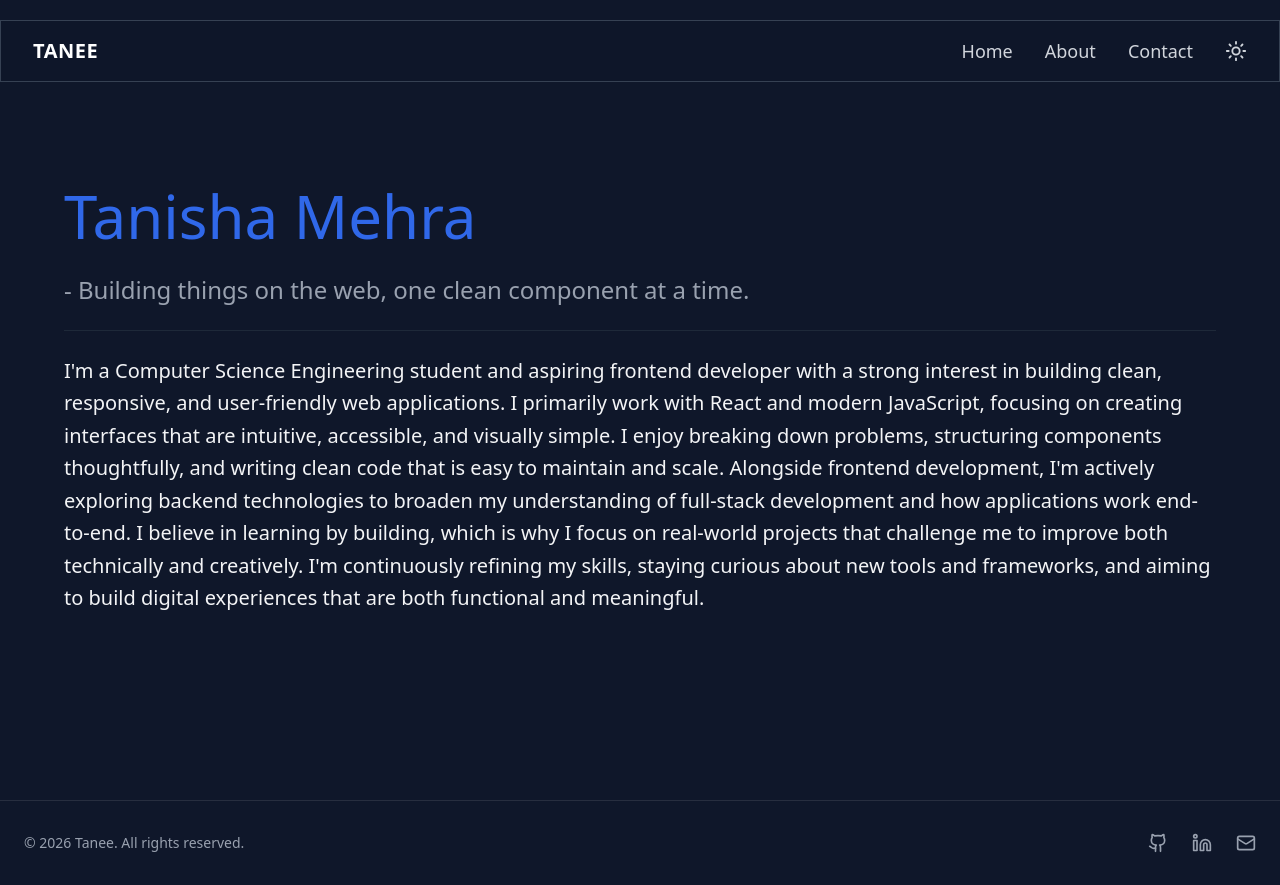
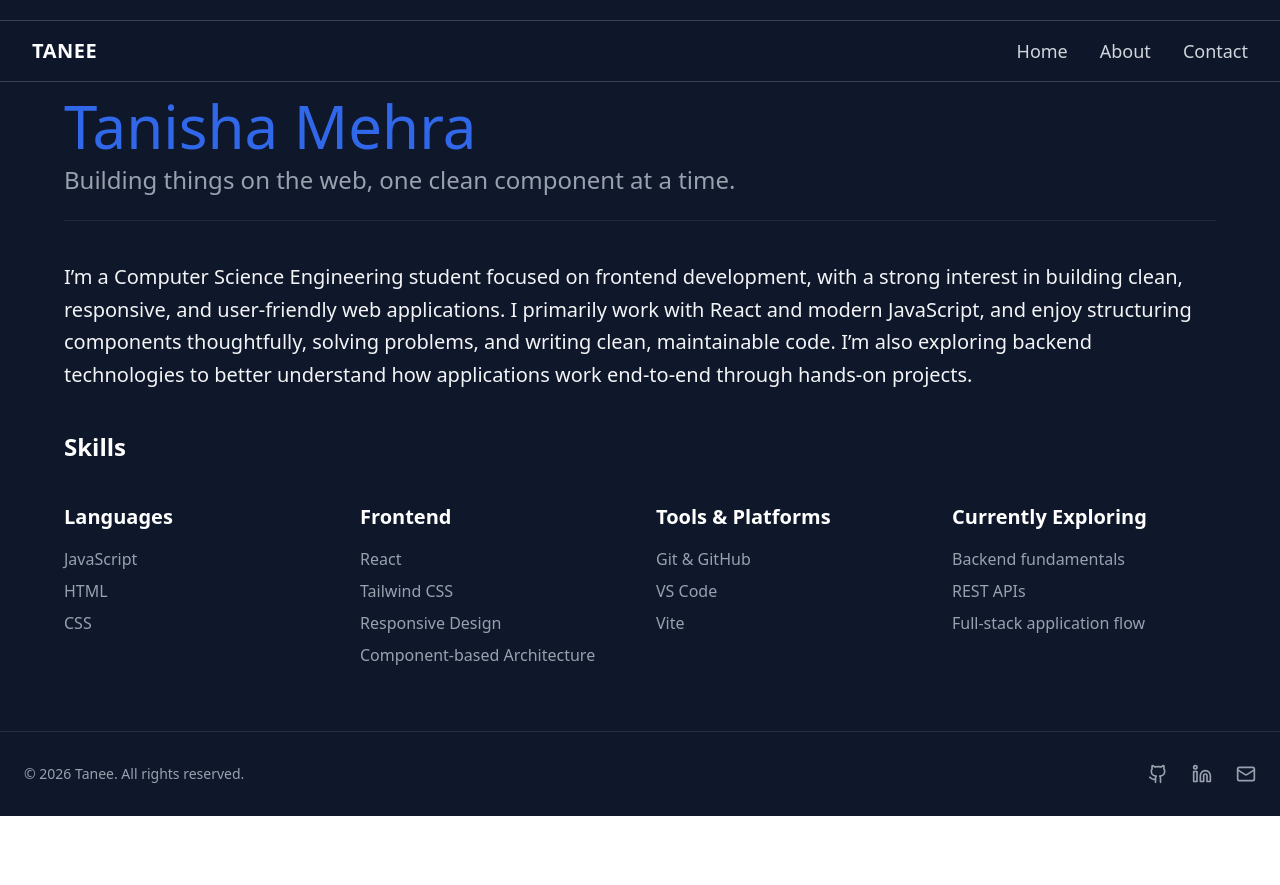
Before and after one commit to tanishamehra24/portfolio, a React (Vite) app: page /about in a window 1280 px wide. After the commit the page ends 816 px from the top, so only its background shows below. Built offline with nearby package versions, Linux system fonts and the light colour scheme; the HTML template or start-up script is replaced by a standard one.

Commit message:
added resume link and fixed sections

```diff
--- a/src/components/Layout.tsx
+++ b/src/components/Layout.tsx
@@ -1,5 +1,5 @@
 import Navbar from "./Navbar";
-import { Outlet } from "react-router-dom";
+import {Outlet} from "react-router-dom";
 import Footer from "./Footer";
 
 const Layout = () => {
@@ -7,7 +7,7 @@ const Layout = () => {
     <>
       <Navbar />
       <Outlet />
-      <Footer/>
+      <Footer />
     </>
   );
 };
--- a/src/components/Navbar.tsx
+++ b/src/components/Navbar.tsx
@@ -1,7 +1,7 @@
-import {Menu, X, Moon, Sun} from "lucide-react";
+import {Menu, X} from "lucide-react";
 import {useState} from "react";
 import {Link} from "react-router-dom";
-import { type ReactNode } from "react";
+import {type ReactNode} from "react";
 
 type NavLinkProps = {
   to: string;
@@ -13,7 +13,6 @@ type MobileLinkProps = {
   children: ReactNode;
   onClick: () => void;
 };
-
 
 const NavLink = ({to, children}: NavLinkProps) => (
   <Link
@@ -35,10 +34,9 @@ const MobileLink = ({to, children, onClick}: MobileLinkProps) => (
 );
 
 const Navbar = () => {
-  const [isToggled, setIsToggled] = useState(false);
   const [menuOpen, setMenuOpen] = useState(false);
   return (
-    <nav className=" fixed top-5 z-50 py-4 w-full border border-y border-gray-700  backdrop-blur-md bg-[#0f172a]/70  ">
+    <nav className=" fixed top-5 z-50 py-4 w-full border-y border-gray-700  backdrop-blur-md bg-[#0f172a]/70  ">
       <div className="mx-auto max-w-7xl flex px-4 sm:px-6 lg:px-8 justify-between items-center">
         <h1 className="text-xl text-white font-semibold tracking-wide">
           TANEE
@@ -48,13 +46,6 @@ const Navbar = () => {
           <NavLink to="/">Home</NavLink>
           <NavLink to="/about">About</NavLink>
           <NavLink to="/contact">Contact</NavLink>
-
-          <button
-            onClick={() => setIsToggled(!isToggled)}
-            className="active:scale-95 transition"
-          >
-            {isToggled ? <Moon size={22} /> : <Sun size={22} />}
-          </button>
         </div>
         {/* Mobile Hamburger */}
         <button
@@ -76,14 +67,6 @@ const Navbar = () => {
             <MobileLink to="/contact" onClick={() => setMenuOpen(false)}>
               Contact
             </MobileLink>
-
-            <button
-              onClick={() => setIsToggled(!isToggled)}
-              className="flex items-center gap-2"
-            >
-              {isToggled ? <Moon size={20} /> : <Sun size={20} />}
-              <span>Toggle Theme</span>
-            </button>
           </div>
         )}
       </div>
--- a/src/pages/About.tsx
+++ b/src/pages/About.tsx
@@ -1,31 +1,65 @@
 const About = () => {
   return (
-    <section className="min-h-screen bg-[#0f172a] flex items-center mx-auto pt-24 md:pt-0 px-4 sm:px-6 lg:px-8">
-      <div className="max-w-6xl mx-auto px-auto space-y-10 animate-fadeUp">
-        <h2 className="text-6xl my-auto text-[#3068e9]">
-          Tanisha Mehra
-          <br />
-          <span className="text-2xl text-gray-400">
-            - Building things on the web, one clean component at a time.
-            <hr className="text-gray-800 my-6"/>
-          </span>
-        </h2>
-        <p className="text-gray-100 lg:text-xl sm:text-sm md:text-lg leading-relaxed ">
-          I'm a Computer Science Engineering student and aspiring frontend
-          developer with a strong interest in building clean, responsive, and
+    <section className="bg-[#0f172a] mx-auto pt-24 px-4 sm:px-6 lg:px-8 py-16">
+      <div className="max-w-6xl mx-auto space-y-10 animate-fadeUp">
+        <div>
+          <h2 className="text-6xl text-[#3068e9]">Tanisha Mehra</h2>
+          <p className="text-2xl text-gray-400 mt-2">
+            Building things on the web, one clean component at a time.
+          </p>
+          <hr className="border-gray-800 my-6" />
+        </div>
+
+        <p className="text-gray-100 lg:text-xl md:text-lg text-sm leading-relaxed">
+          I’m a Computer Science Engineering student focused on frontend
+          development, with a strong interest in building clean, responsive, and
           user-friendly web applications. I primarily work with React and modern
-          JavaScript, focusing on creating interfaces that are intuitive,
-          accessible, and visually simple. I enjoy breaking down problems,
-          structuring components thoughtfully, and writing clean code that is
-          easy to maintain and scale. Alongside frontend development, I'm
-          actively exploring backend technologies to broaden my understanding of
-          full-stack development and how applications work end-to-end. I believe
-          in learning by building, which is why I focus on real-world projects
-          that challenge me to improve both technically and creatively. I'm
-          continuously refining my skills, staying curious about new tools and
-          frameworks, and aiming to build digital experiences that are both
-          functional and meaningful.
+          JavaScript, and enjoy structuring components thoughtfully, solving
+          problems, and writing clean, maintainable code. I’m also exploring
+          backend technologies to better understand how applications work
+          end-to-end through hands-on projects.
         </p>
+
+        <h2 className="text-2xl text-white font-bold">Skills</h2>
+
+        <div className="text-white grid grid-cols-1 sm:grid-cols-2 lg:grid-cols-4 gap-8 mt-8">
+          <div>
+            <h3 className="text-xl font-semibold mb-4">Languages</h3>
+            <ul className="space-y-2 text-gray-400">
+              <li>JavaScript</li>
+              <li>HTML</li>
+              <li>CSS</li>
+            </ul>
+          </div>
+
+          <div>
+            <h3 className="text-xl font-semibold mb-4">Frontend</h3>
+            <ul className="space-y-2 text-gray-400">
+              <li>React</li>
+              <li>Tailwind CSS</li>
+              <li>Responsive Design</li>
+              <li>Component-based Architecture</li>
+            </ul>
+          </div>
+
+          <div>
+            <h3 className="text-xl font-semibold mb-4">Tools & Platforms</h3>
+            <ul className="space-y-2 text-gray-400">
+              <li>Git & GitHub</li>
+              <li>VS Code</li>
+              <li>Vite</li>
+            </ul>
+          </div>
+
+          <div>
+            <h3 className="text-xl font-semibold mb-4">Currently Exploring</h3>
+            <ul className="space-y-2 text-gray-400">
+              <li>Backend fundamentals</li>
+              <li>REST APIs</li>
+              <li>Full-stack application flow</li>
+            </ul>
+          </div>
+        </div>
       </div>
     </section>
   );
--- a/src/pages/Hero.tsx
+++ b/src/pages/Hero.tsx
@@ -1,15 +1,17 @@
+import {ArrowUpRight} from "lucide-react";
 import Pic from "../assets/picture.jpg";
+import resume from "../../public/TanishaMehra-Resume.pdf";
 import {Link} from "react-router-dom";
 
 const Hero = () => {
   return (
-    <section className="min-h-screen flex items-center bg-[#0f172a]">
-      <div className="max-w-7xl mx-auto grid grid-cols-1 md:grid-cols-2 gap-12 items-center pt-20 lg:px-12 ">
-        <div className="space-y-6 animate-fadeUp text-center lg:text-left">
+    <section className="min-h-screen pt-16 px-6 flex items-center bg-[#0f172a]">
+      <div className="max-w-7xl mx-auto grid grid-cols-1 md:grid-cols-2 gap-12 items-center lg:px-12 ">
+        <div className="space-y-4 animate-fadeUp text-center lg:text-left">
           <h2 className="text-3xl text-[#3696c2c9] tracking-wide">
             Hi I'm Taneesha
           </h2>
-          <h2 className="text-6xl  text-blue-400 font-semibold leading-tight">
+          <h2 className="text-6xl text-blue-400 font-semibold leading-tight">
             FRONTEND <span className="text-gray-100">DEVELOPER</span>
           </h2>
           <p className="text-[#31abe3c9]  text-2xl font-semibold">
@@ -19,6 +21,7 @@ const Hero = () => {
           <p className="text-gray-300 text-lg">
             I create responsive and user-friendly interfaces <br /> using React.
           </p>
+          <div className="max-w-xl md:flex items-center gap-8">
             <Link
               to={"/projects"}
               className="bg-blue-600 my-5 px-4 py-2 hover:bg-blue-500 text-lg rounded-sm font-semibold text-gray-100 shadow-lg active:scale-95 transform transition-all cursor-pointer"
@@ -27,10 +30,19 @@ const Hero = () => {
             </Link>
             <Link
               to={"/contact"}
-            className="bg-[#0f172a] text-gray-100 my-5 mx-4 px-4 py-2 border border-gray-700 text-lg rounded-sm font-semibold shadow-lg hover:bg-gray-800 active:scale-95 transform transition-all cursor-pointer "
+              className="bg-[#0f172a] text-gray-100 my-5 px-4 py-2 border border-gray-700 text-lg rounded-sm font-semibold shadow-lg hover:bg-gray-800 active:scale-95 transform transition-all cursor-pointer "
             >
               Contact Me
             </Link>
+            <a
+              href={resume}
+              rel="noopener noreferrer"
+              target="_blank"
+              className="bg-[#0f172a] text-gray-100 my-5  px-4 py-2 border border-gray-700 text-lg rounded-sm font-semibold shadow-lg hover:bg-gray-800 active:scale-95 transform transition-all cursor-pointer flex items-center justify-between "
+            >
+              <span>Resume</span> <ArrowUpRight />
+            </a>
+          </div>
         </div>
         <div className="md:flex justify-center hidden ">
           <div className="bg-linear-to-br from-[#38bdf8]/20 to-transparent w-84 h-84 rounded-md">
```
Also changed, not shown: src/context/ThemeContext.tsx (deleted), 1 other file (tests, documents, lock files or other folders). Lines whose indentation alone changed are shown as unchanged.
